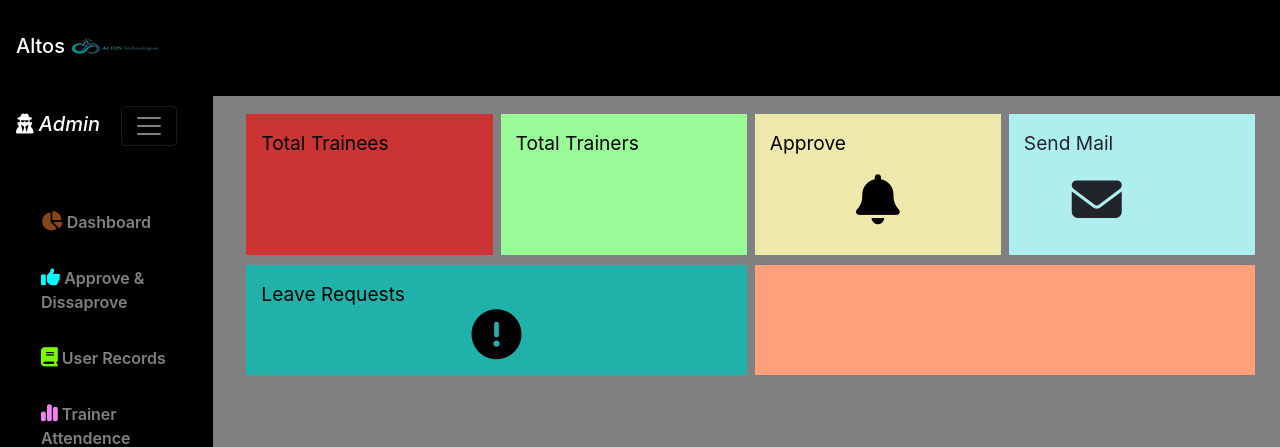
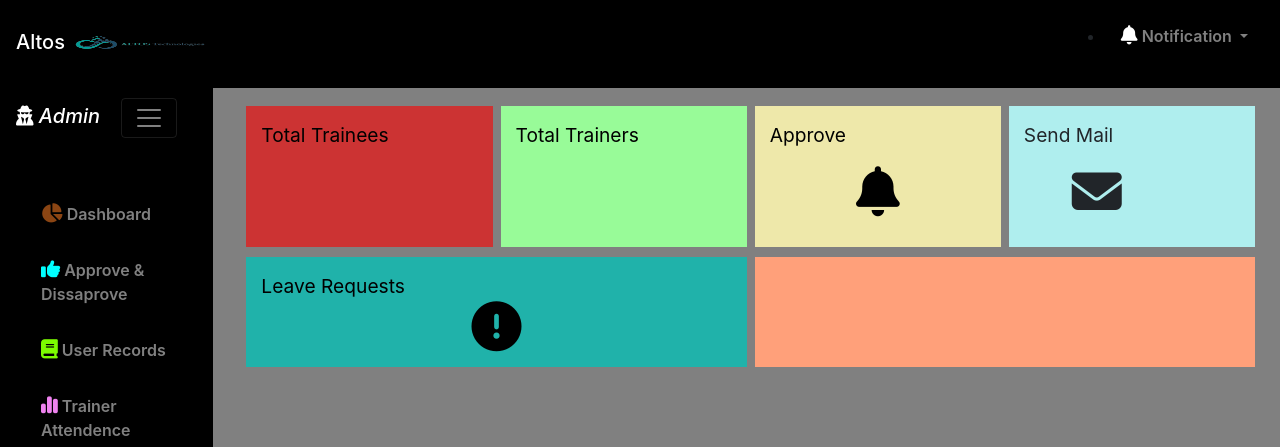
Before and after one commit to harikrish775/training_department, a Django app: page /admin in a window 1280 px wide. Shown: the top 447 px of the page. Run offline with Django 4.2, Linux system fonts and the light colour scheme; the visitor is signed in with stand-in values (Sample User, id 1); data that the repository does not hold is empty; some libraries are stand-ins or nearby versions.

Commit message:
eleventh commit

```diff
--- a/appc/views.py
+++ b/appc/views.py
@@ -428,10 +428,12 @@ def dashboard(request):
     c = TraineeLeave.objects.filter(is_read=False).count()
     co = Notification.objects.filter(is_read=False).count()
     no = Notification.objects.filter(is_read=False)
+    po = ProfileEdit.objects.filter(is_approved='').count()
     e = Trainee.objects.all().count()
     r = Trainer.objects.all().count()
     dep = Department.objects.all()
-    return render(request,'dashboard.html',{'dep':dep,'ecount':e,'rcount':r,'ncount':co,'noti':no,'b':b,'c':c})
+    ko = co + po
+    return render(request,'dashboard.html',{'dep':dep,'ecount':e,'rcount':r,'ncount':co,'noti':no,'b':b,'c':c,'po':po,'ko':ko})
 
 @login_required(login_url='loginpage')
 def assign(request):
@@ -519,10 +521,11 @@ def approveaction(request,pk):
         if CustomUser.objects.filter(email=trainer.email).exists():
             error = 'yes'
         else:
-            passs = generate_password()
+            # passs = generate_password()
+            passs = '123'
             userr = CustomUser.objects.create_user(first_name=trainer.first_name,last_name=trainer.last_name,email=trainer.email,username=trainer.username,password=passs,is_special=trainer.is_special,date_joined=trainer.joindate)
             userr.save()
-            approved_trainer = Trainer(contact=trainer.contact,age=trainer.age,gender=trainer.gender,joindate=trainer.joindate,image=trainer.image,customuser=userr,degree=trainer.degree,department_id=trainer.department)
+            approved_trainer = Trainer(contact=trainer.contact,age=trainer.age,gender=trainer.gender,joindate=trainer.joindate,image=trainer.image,customuser=userr,degree=trainer.degree,department_id=trainer.department.id)
             approved_trainer.save()
 
             n.is_read = True
@@ -546,10 +549,11 @@ def approveaction(request,pk):
             error = 'yes'
         else:
             # passs = str(random.randint(123421,897654))
-            passs = generate_password()
+            # passs = generate_password()
+            passs = '123'
             userr = CustomUser.objects.create_user(first_name=trainee.first_name,last_name=trainee.last_name,email=trainee.email,username=trainee.username,password=passs,is_special=trainee.is_special,date_joined=trainee.joindate)
             userr.save()
-            approved_trainee = Trainee(contact=trainee.contact,age=trainee.age,gender=trainee.gender,joindate=trainee.joindate,image=trainee.image,customuser=userr,degree=trainee.degree,department_id=trainee.department)
+            approved_trainee = Trainee(contact=trainee.contact,age=trainee.age,gender=trainee.gender,joindate=trainee.joindate,image=trainee.image,customuser=userr,degree=trainee.degree,department_id=trainee.department.id)
             approved_trainee.save()
             n.trainee_id = approved_trainee
             n.sender = userr
--- a/template/admin_assign_dep_trainee.html
+++ b/template/admin_assign_dep_trainee.html
@@ -32,7 +32,7 @@
             <td>{{i.contact}}</td>
             <td><img src="{{i.image.url}}" alt="" width="60"></td>
             <td>{{i.department.departmentname}}</td>
-            <td><a href="{% url 'trainercard' i.id %}" class="btn btn-outline-info">view</a></td>
+            <td><a href="{% url 'traineecard' i.id %}" class="btn btn-outline-info">view</a></td>
             <td>
                 <select name="depart" id="" class="form-control">
                     {% for q in dep %}
--- a/template/dashboard.html
+++ b/template/dashboard.html
@@ -23,8 +23,8 @@
         <a href="{% url 'trainerrecord' %}"><p style="font-size: larger;">Total Trainers </p><center><span class="badge badge-dark" style="font-size: 45px;">{{rcount}}</span></center></a>
     </div>
     <div class="col  ml-2 mt-2" style="background-color: palegoldenrod;padding: 15px;">
-        <a href="{% url 'approve' %}"><p style="font-size: larger;">Approve</p>
-            <center><i class="fa-solid fa-bell" style="font-size: 50px;">{% if ncount > 0 %}<span class="badge badge-danger" style="font-size: 15px;">{{ncount}}</span>{% endif %}</i></center></a>
+        <a href="{% url 'approve' %}"><p style="font-size: larger;">Approve </p>
+            <center><i class="fa-solid fa-bell" style="font-size: 50px;">{% if ncount > 0 or po > 0 %}<span class="badge badge-danger" style="font-size: 15px;">{{ko}} </span>{% endif %}</i></center></a>
     </div>
     <div id="kj" class="col ml-2 mt-2" style="background-color: paleturquoise;padding: 15px;">
          <a type="button" data-toggle="modal" data-target="#exampleModal"><p style="font-size: larger;">Send Mail</p><center><i class="fa-solid fa-envelope ml-5"  style="font-size: 50px;"></i></center></a>
--- a/template/navbar.html
+++ b/template/navbar.html
@@ -50,8 +50,28 @@
 
 
   <nav class="navbar navbar-dark " style="background-color: black;">
-    <span class="navbar-brand mb-0 h1">Altos<img src="{% static 'image/altoslogo.png' %}" width="100" height="70" alt="logo"></span>
+    <span class="navbar-brand mb-0 h1">Altos<img src="{% static 'image/altoslogo.png' %}" style="width: 150px;height: 60px;" alt="logo"></span>
 
+    <ul >
+      <li class="nav-item dropdown" style="padding: 2px 0px;margin: 6px 0px;border-radius: 50px 10px ;font-weight: 600;margin-left: 10px;" >
+        <a class="nav-link dropdown-toggle " style="color: grey;" href="#" id="sidebarDropdown" role="button" data-toggle="dropdown" aria-haspopup="true" aria-expanded="false">
+          <i class="fa-solid fa-bell" style="font-size: larger;color: white;">{% if ncount > 0 %}<span class="badge badge-danger" style="font-size: 15px;">{{ncount}}</span>{% endif %}</i> Notification
+        </a>
+        <div class="dropdown-menu ml-2 " aria-labelledby="navbarDropdown" style="overflow-y: scroll;height: 20vh;position: absolute;width: 300px;left: -150px;" >
+
+            {% for i in noti %}
+
+            <a href="{% url 'notification' %}" style="padding: 3px 50px;" >{{i.message}}</a><a href="{% url 'approve' %}" class="btn btn-outline-info">
+               Approve</a>
+            <hr class="my-4">
+            {% if not noti %}
+            <p>no new notification</p>
+            {% endif %}
+            {% endfor %}
+
+        </div>
+      </li>
+    </ul>
   </nav>
 <!-- ---------------------------verticle-------------------------- -->
 <div class="container-fluid">
@@ -148,24 +168,7 @@
                               <i class="fa-solid fa-chart-pie" style="color: saddlebrown;font-size: larger;"></i>  Dashboard
                             </a>
                         </li>
-                        <!-- <li class="nav-item dropdown"  >
-                          <a class="nav-link " href="#" id="sidebarDropdown" role="button" data-toggle="dropdown" aria-haspopup="true" aria-expanded="false">
-                            <i class="fa-solid fa-bell" style="font-size: larger;color: white;">{% if ncount > 0 %}<span class="badge badge-danger" style="font-size: 15px;">{{ncount}}</span>{% endif %}</i> Notification
-                          </a>
-                          <div class="dropdown-menu ml-2 " aria-labelledby="navbarDropdown" style="overflow-y: scroll;height: 20vh;" >
 
-                              {% for i in noti %}
-
-                              <a href="{% url 'notification' %}" style="padding: 3px 50px;" >{{i.message}}</a><a href="{% url 'approve' %}" class="btn btn-outline-info">
-                                 Approve</a>
-                              <hr class="my-4">
-                              {% if not noti %}
-                              <p>no new notification</p>
-                              {% endif %}
-                              {% endfor %}
-
-                          </div>
-                        </li> -->
                             <li class="nav-item">
                                 <a class="nav-link active"  href="{% url 'approve' %}">
                                   <i class="fa-solid fa-thumbs-up" style="color: cyan;font-size: larger;"></i> Approve & Dissaprove
--- a/template/navbar3.html
+++ b/template/navbar3.html
@@ -45,7 +45,7 @@
 <body>
 
   <nav class="navbar navbar-dark " style="background-color: black;">
-    <span class="navbar-brand mb-0 h1">Altos<img src="{% static 'image/altoslogo.png' %}" width="100" height="70" alt="logo"></span>
+    <span class="navbar-brand mb-0 h1">Altos<img src="{% static 'image/altoslogo.png' %}" style="width: 150px;height: 60px;" alt="logo"></span>
     <ul class="ml-auto m-0 p-0">
 
         <a class="" style="text-decoration: none;color: red;font-weight: 500;" href="{% url 'trainee_update_password' %}">Reset Password</a>
--- a/template/navbar4.html
+++ b/template/navbar4.html
@@ -44,7 +44,7 @@
 <body>
 
   <nav class="navbar navbar-dark " style="background-color: black;">
-    <span class="navbar-brand mb-0 h1">Altos<img src="{% static 'image/altoslogo.png' %}" width="100" height="70" alt="logo"></span>
+    <span class="navbar-brand mb-0 h1">Altos<img src="{% static 'image/altoslogo.png' %}" style="width: 150px;height: 60px;" alt="logo"></span>
     <ul class="ml-auto m-0 p-0" style="color: black;">
 
         <li>
```
Also changed, not shown: template/navbar2.html (+7 -6 lines), media/image/m11.webp (added), media/image/shoe2_JDeFPoo.avif (added), media/image/w8.jpg (added), 2 other files.
